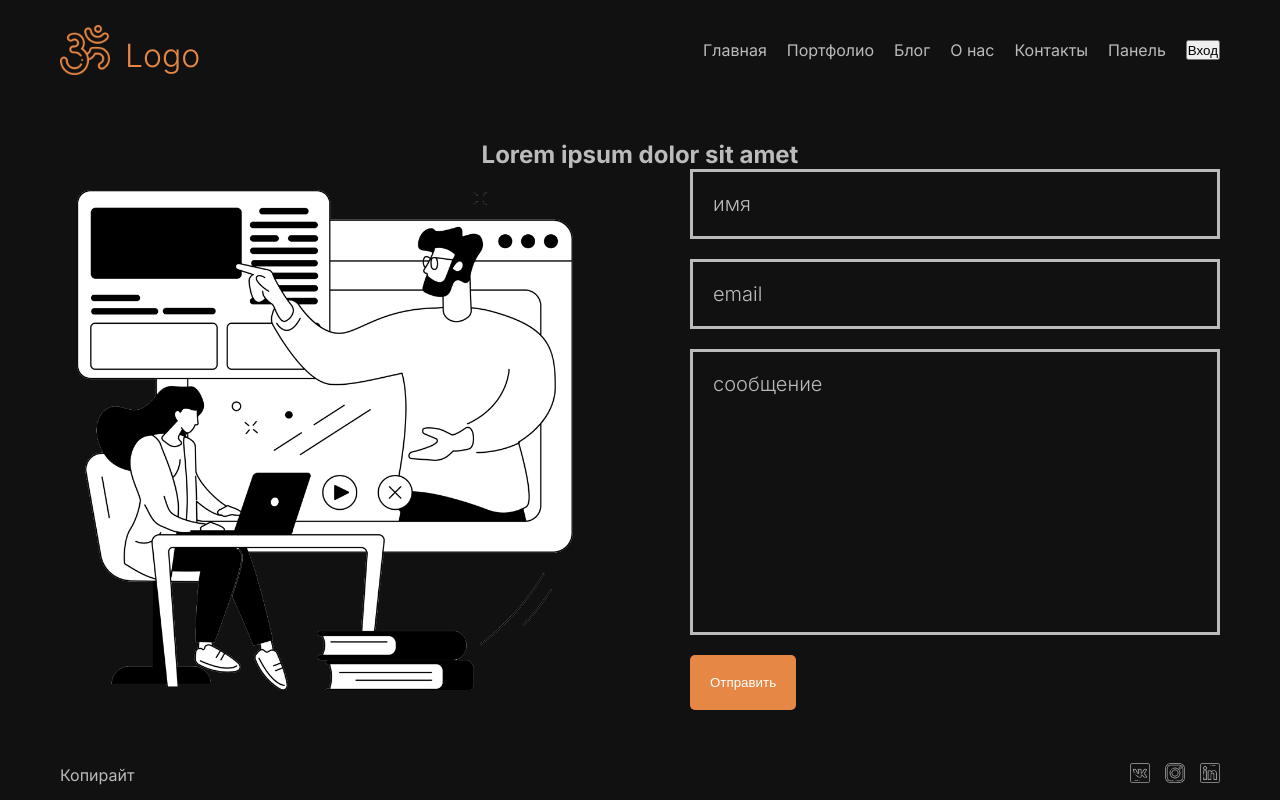
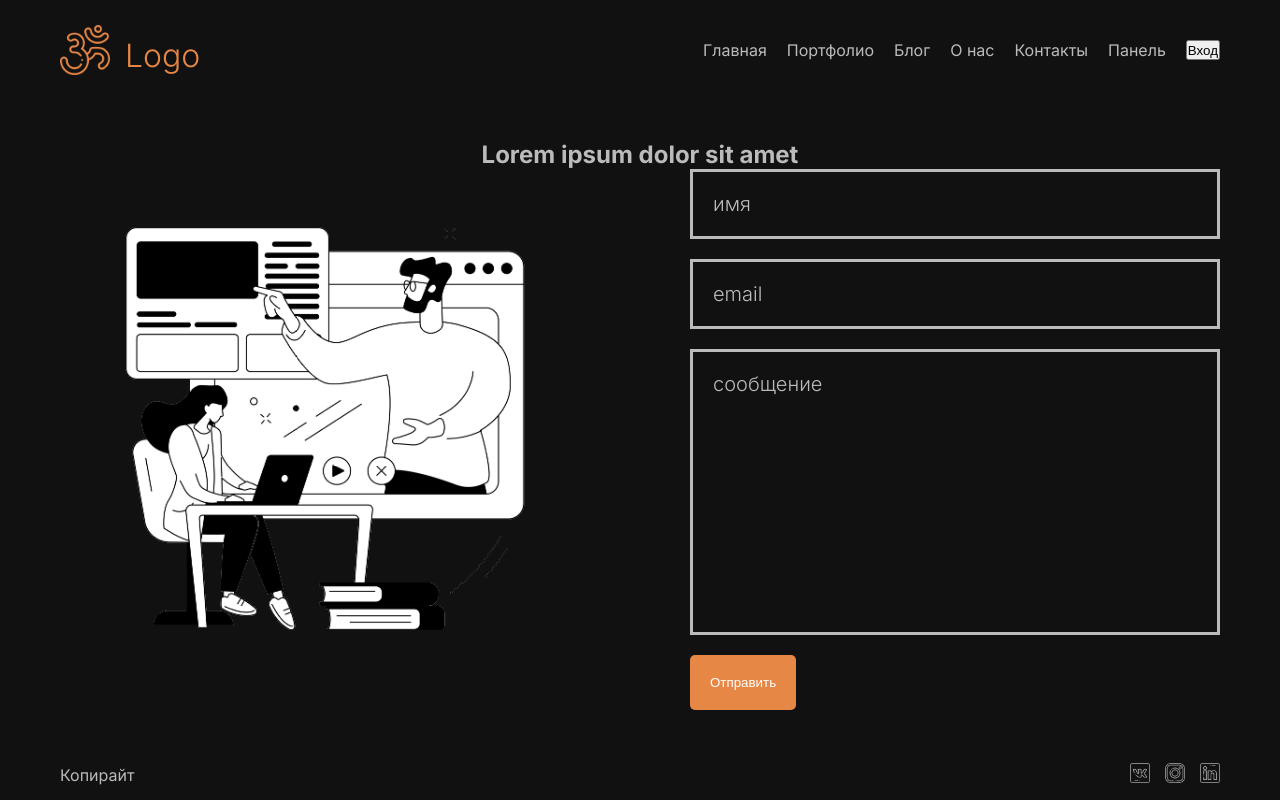
Before and after one commit to vvvolkova-92/fsa-blog, a Next.js app: page /contact in a window 1280 px wide. Built offline with nearby package versions, Linux system fonts and the light colour scheme.

Commit message:
ANITAMION / Добавление анимации картинкам

```diff
--- a/src/app/contact/style.module.css
+++ b/src/app/contact/style.module.css
@@ -13,7 +13,7 @@
 }
 
 .imageWrapper {
-  height: 500px;
+  height: 400px;
   position: relative;
   flex: 1;
 }
@@ -21,6 +21,7 @@
 .image {
   object-fit: contain;
   object-position: center center;
+  animation: var(--image-animation);
 }
 
 .form {
--- a/src/app/globals.css
+++ b/src/app/globals.css
@@ -1,3 +1,12 @@
+@keyframes imageMove {
+  from {
+    transform: translateY(-15px);
+  }
+  to {
+    transform: translateY(0px) scale(1.03);
+  }
+}
+
 * {
   box-sizing: border-box;
   padding: 0;
@@ -10,6 +19,7 @@
   --gray-color: #bbb;
   --light-gray: rgba(245,245,245,1);
   --background-color: #111;
+  --image-animation: imageMove 3s infinite alternate;
 }
 
 html,
--- a/src/app/page.module.css
+++ b/src/app/page.module.css
@@ -33,5 +33,6 @@
 
 .image {
   width: 100%;
-  object-fit: cover;
+  object-fit: contain;
+  animation: var(--image-animation);
 }
```
